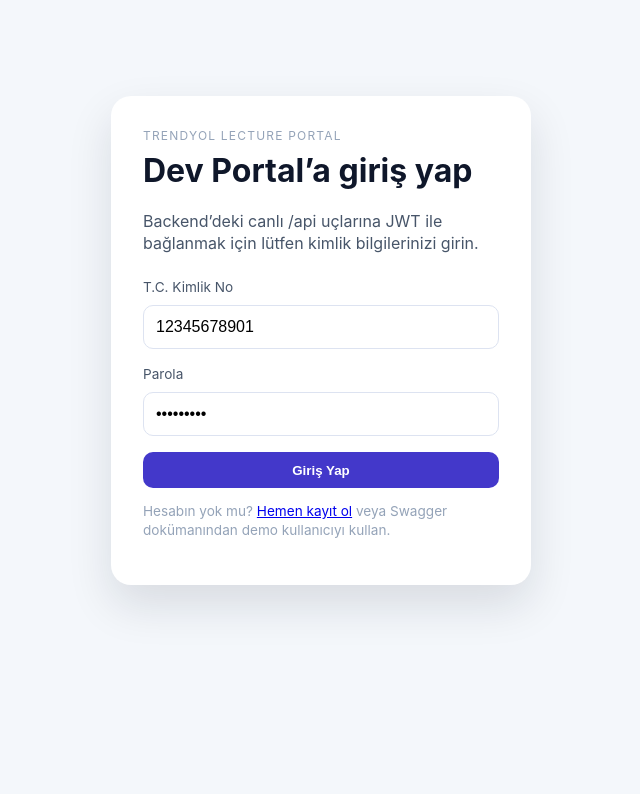
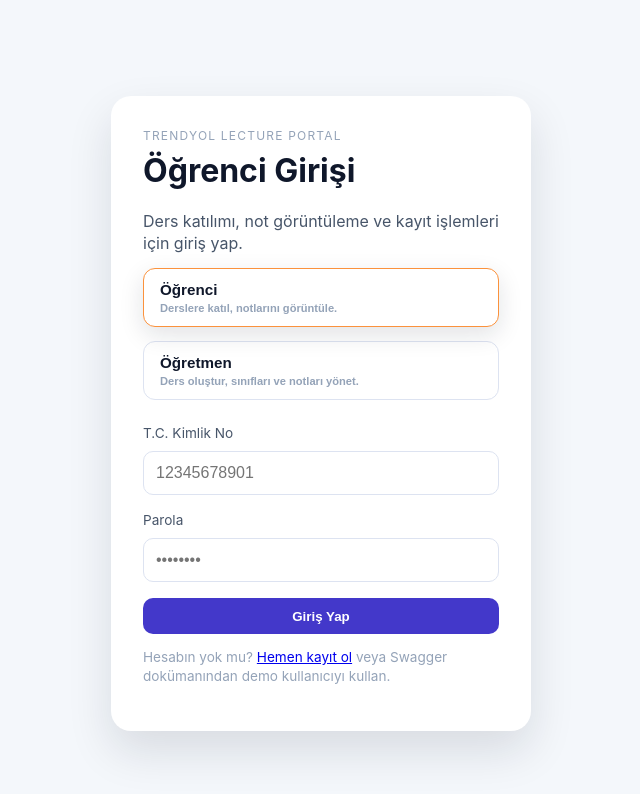
Before and after one commit to enginmertcan/lecture-portal, a Vue app: page /login in a window 1280 px wide. Shown: the top 794 px of the page, without its empty margins (319-959 px from the left). Built offline with nearby package versions, Linux system fonts and the light colour scheme; no server answers.

Commit message:
feat: implement account type selection in login and registration views

```diff
--- a/src/style.css
+++ b/src/style.css
@@ -207,6 +207,40 @@ textarea {
 .helper {
   font-size: 0.85rem;
   color: #94a3b8;
+}
+
+.account-toggle {
+  display: grid;
+  grid-template-columns: repeat(auto-fit, minmax(180px, 1fr));
+  gap: 0.75rem;
+  margin-bottom: 1.5rem;
+}
+
+.toggle-chip {
+  border: 1px solid #dde3f1;
+  border-radius: 12px;
+  padding: 0.75rem 1rem;
+  background: #fff;
+  text-align: left;
+  display: flex;
+  flex-direction: column;
+  gap: 0.25rem;
+  transition: border-color 0.2s ease, transform 0.2s ease, box-shadow 0.2s ease;
+}
+
+.toggle-chip strong {
+  font-size: 0.95rem;
+  color: #0f172a;
+}
+
+.toggle-chip small {
+  color: #94a3b8;
+}
+
+.toggle-chip.active {
+  border-color: #fb923c;
+  box-shadow: 0 8px 24px rgba(15, 23, 42, 0.12);
+  transform: translateY(-2px);
 }
 
 .form-grid {
--- a/src/views/LoginView.vue
+++ b/src/views/LoginView.vue
@@ -1,16 +1,35 @@
 <script setup>
-import { ref } from 'vue';
+import { computed, ref } from 'vue';
 import { useRouter, useRoute } from 'vue-router';
 import { storeToRefs } from 'pinia';
 import { useAuthStore } from '../stores/auth';
 
-const identityNo = ref('12345678901');
-const password = ref('P@ssw0rd!');
+const variants = {
+  STUDENT: {
+    label: 'Öğrenci Girişi',
+    subtitle: 'Ders katılımı, not görüntüleme ve kayıt işlemleri için giriş yap.',
+  },
+  TEACHER: {
+    label: 'Öğretmen Girişi',
+    subtitle: 'Ders planlama, sınıf yönetimi ve değerlendirme işlemleri için giriş yap.',
+  },
+};
+
+const route = useRoute();
+const selectedVariant = ref(route.query.type === 'teacher' ? 'TEACHER' : 'STUDENT');
+
+const identityNo = ref('');
+const password = ref('');
 const authStore = useAuthStore();
 const router = useRouter();
-const route = useRoute();
 const { loading } = storeToRefs(authStore);
 const formError = ref('');
+
+const variantMeta = computed(() => variants[selectedVariant.value]);
+
+const selectVariant = (value) => {
+  selectedVariant.value = value;
+};
 
 const handleSubmit = async () => {
   formError.value = '';
@@ -30,11 +49,32 @@ const handleSubmit = async () => {
   <section class="auth-card">
     <header>
       <p class="eyebrow">Trendyol Lecture Portal</p>
-      <h1>Dev Portal’a giriş yap</h1>
+      <h1>{{ variantMeta.label }}</h1>
       <p class="subtitle">
-        Backend’deki canlı /api uçlarına JWT ile bağlanmak için lütfen kimlik bilgilerinizi girin.
+        {{ variantMeta.subtitle }}
       </p>
     </header>
+
+    <div class="account-toggle">
+      <button
+        type="button"
+        class="toggle-chip"
+        :class="{ active: selectedVariant === 'STUDENT' }"
+        @click="selectVariant('STUDENT')"
+      >
+        <strong>Öğrenci</strong>
+        <small>Derslere katıl, notlarını görüntüle.</small>
+      </button>
+      <button
+        type="button"
+        class="toggle-chip"
+        :class="{ active: selectedVariant === 'TEACHER' }"
+        @click="selectVariant('TEACHER')"
+      >
+        <strong>Öğretmen</strong>
+        <small>Ders oluştur, sınıfları ve notları yönet.</small>
+      </button>
+    </div>
 
     <form @submit.prevent="handleSubmit">
       <label>
--- a/src/views/RegisterView.vue
+++ b/src/views/RegisterView.vue
@@ -7,12 +7,18 @@ import { useAuthStore } from '../stores/auth';
 const router = useRouter();
 const authStore = useAuthStore();
 
+const accountTypes = [
+  { label: 'Öğrenci Hesabı', value: 'STUDENT', helper: 'Derslere katılmak ve not görmek için' },
+  { label: 'Öğretmen Hesabı', value: 'TEACHER', helper: 'Ders oluşturmak ve yönetmek için' },
+];
+
 const form = ref({
   identityNo: '',
   name: '',
   surname: '',
   gender: 'FEMALE',
   password: '',
+  role: accountTypes[0].value,
 });
 
 const loading = ref(false);
@@ -62,6 +68,19 @@ const handleSubmit = async () => {
       </p>
     </header>
 
+    <div class="account-toggle">
+      <button
+        v-for="option in accountTypes"
+        :key="option.value"
+        type="button"
+        :class="['toggle-chip', { active: form.role === option.value }]"
+        @click="form.role = option.value"
+      >
+        <strong>{{ option.label }}</strong>
+        <small>{{ option.helper }}</small>
+      </button>
+    </div>
+
     <form @submit.prevent="handleSubmit">
       <label>
         T.C. Kimlik No
```
